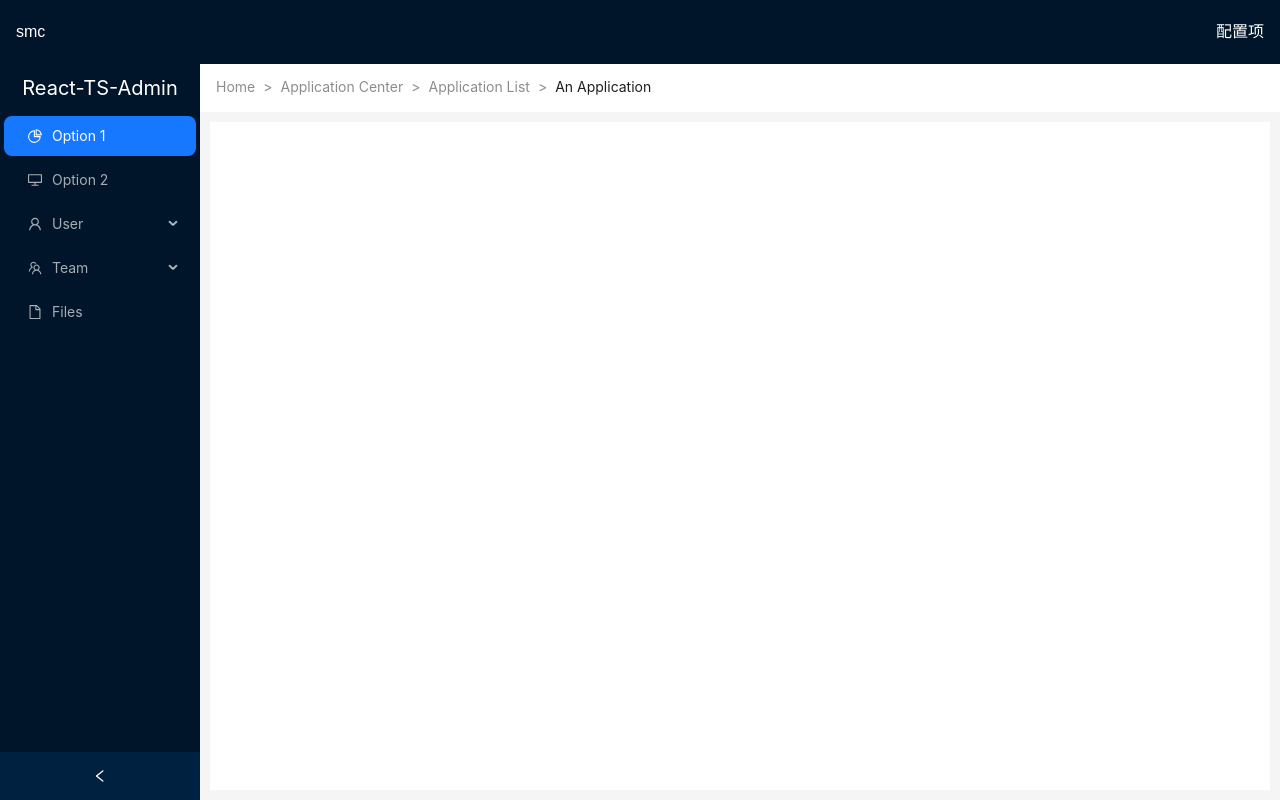
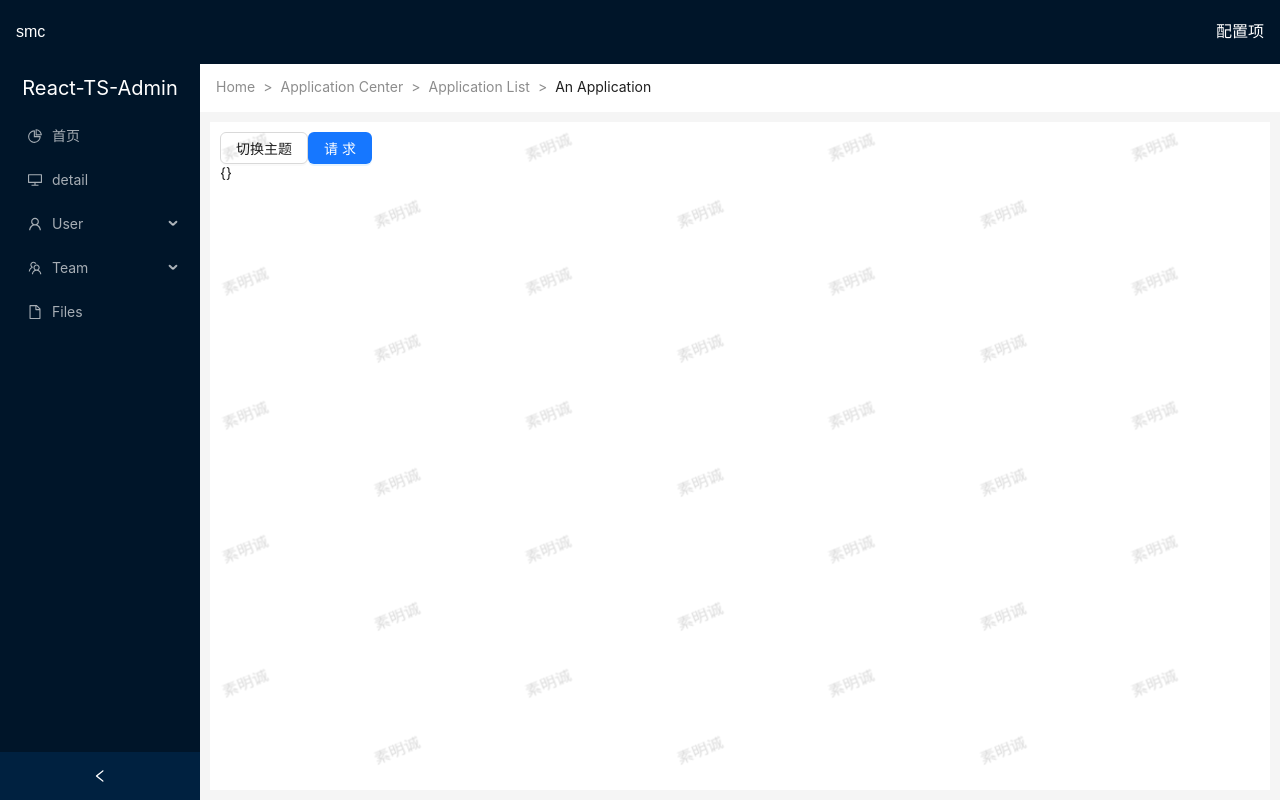
Before and after one commit to sumingcheng/React-TS-Admin, a React app: page / in a window 1280 px wide. Built offline with nearby package versions, Linux system fonts and the light colour scheme.

Commit message:
fix: 修改路由方式

```diff
--- a/src/layout/components/sidebar.tsx
+++ b/src/layout/components/sidebar.tsx
@@ -1,5 +1,5 @@
 import React from 'react'
-import { Menu } from 'antd'
+import { Menu, MenuProps } from 'antd'
 import {
   DesktopOutlined,
   FileOutlined,
@@ -7,12 +7,13 @@ import {
   TeamOutlined,
   UserOutlined
 } from '@ant-design/icons'
-import Sider from 'antd/es/layout/Sider'
+import Slider from 'antd/es/layout/Sider'
+import { useNavigate } from 'react-router-dom'
 import { getItem, MenuItem } from '@/layout/type'
 
 const items: MenuItem[] = [
-  getItem('Option 1', '1', <PieChartOutlined />),
-  getItem('Option 2', '2', <DesktopOutlined />),
+  getItem('首页', '/', <PieChartOutlined />),
+  getItem('detail', '/detail', <DesktopOutlined />),
   getItem('User', 'sub1', <UserOutlined />, [
     getItem('Tom', '3'),
     getItem('Bill', '4'),
@@ -29,8 +30,14 @@ const Sidebar: React.FC<{
   collapsed: boolean
   onCollapse: (value: boolean) => void
 }> = ({ collapsed, onCollapse }) => {
+  const navigate = useNavigate()
+  const onClick: MenuProps['onClick'] = e => {
+    console.log(e.key)
+    navigate(e.key)
+  }
+
   return (
-    <Sider
+    <Slider
       className="sidebar-menu"
       breakpoint="lg"
       collapsible
@@ -40,12 +47,13 @@ const Sidebar: React.FC<{
         React-TS-Admin
       </div>
       <Menu
+        onClick={onClick}
         theme="dark"
         defaultSelectedKeys={['1']}
         mode="inline"
         items={items}
       />
-    </Sider>
+    </Slider>
   )
 }
 
--- a/src/layout/index.tsx
+++ b/src/layout/index.tsx
@@ -1,5 +1,6 @@
 import React, { useState } from 'react'
 import { Layout, Watermark, theme } from 'antd'
+import { Outlet } from 'react-router-dom'
 import BreadCrumbs from '@/layout/components/breadCrumbs'
 import Sidebar from '@/layout/components/sidebar'
 import LayoutHeader from '@/layout/components/header'
@@ -26,8 +27,12 @@ const App: React.FC<Props> = ({ children }) => {
           <Header className="breadcrumbs-header">
             <BreadCrumbs />
           </Header>
-          <Content className="app-content" style={{ background: colorBgContainer }}>
-            <Watermark content="素明诚">{children}</Watermark>
+          <Content
+            className="app-content"
+            style={{ background: colorBgContainer }}>
+            <Watermark content="素明诚">
+              <Outlet />
+            </Watermark>
           </Content>
         </Layout>
       </Layout>
--- a/src/main.tsx
+++ b/src/main.tsx
@@ -2,8 +2,8 @@ import React, { StrictMode } from 'react'
 import { configureStore } from '@reduxjs/toolkit'
 import { createRoot } from 'react-dom/client'
 import { Provider } from 'react-redux'
-import RootRouter from '@/router/index'
 import rootReducer from '@/store/rootReducer'
+import RootRoute from '@/router'
 import 'nprogress/nprogress.css'
 import '@/assets/global/tailwind.css'
 import '@/assets/global/normalize.less'
@@ -16,7 +16,7 @@ function Root() {
   return (
     <Provider store={store}>
       <StrictMode>
-        <RootRouter />
+        <RootRoute />
       </StrictMode>
     </Provider>
   )
@@ -24,5 +24,4 @@ function Root() {
 
 createRoot(document.getElementById('root')).render(<Root />)
 // 动态设置标题
-document.getElementsByTagName('title')[0].innerHTML =
-  process.env.tabTitle
+document.getElementsByTagName('title')[0].innerHTML = process.env.tabTitle
```
Also changed, not shown: src/router/index.tsx (+6 -2 lines).
